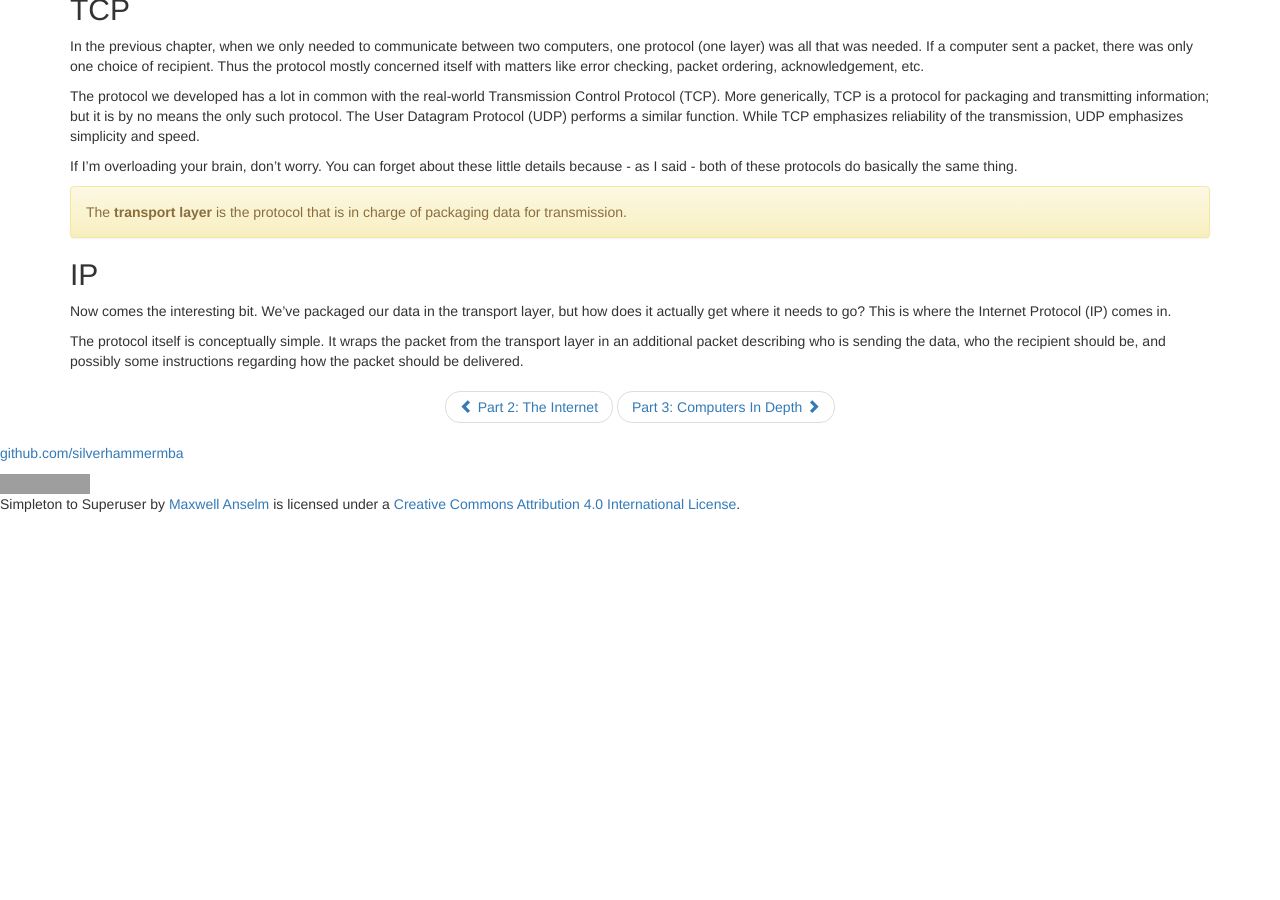
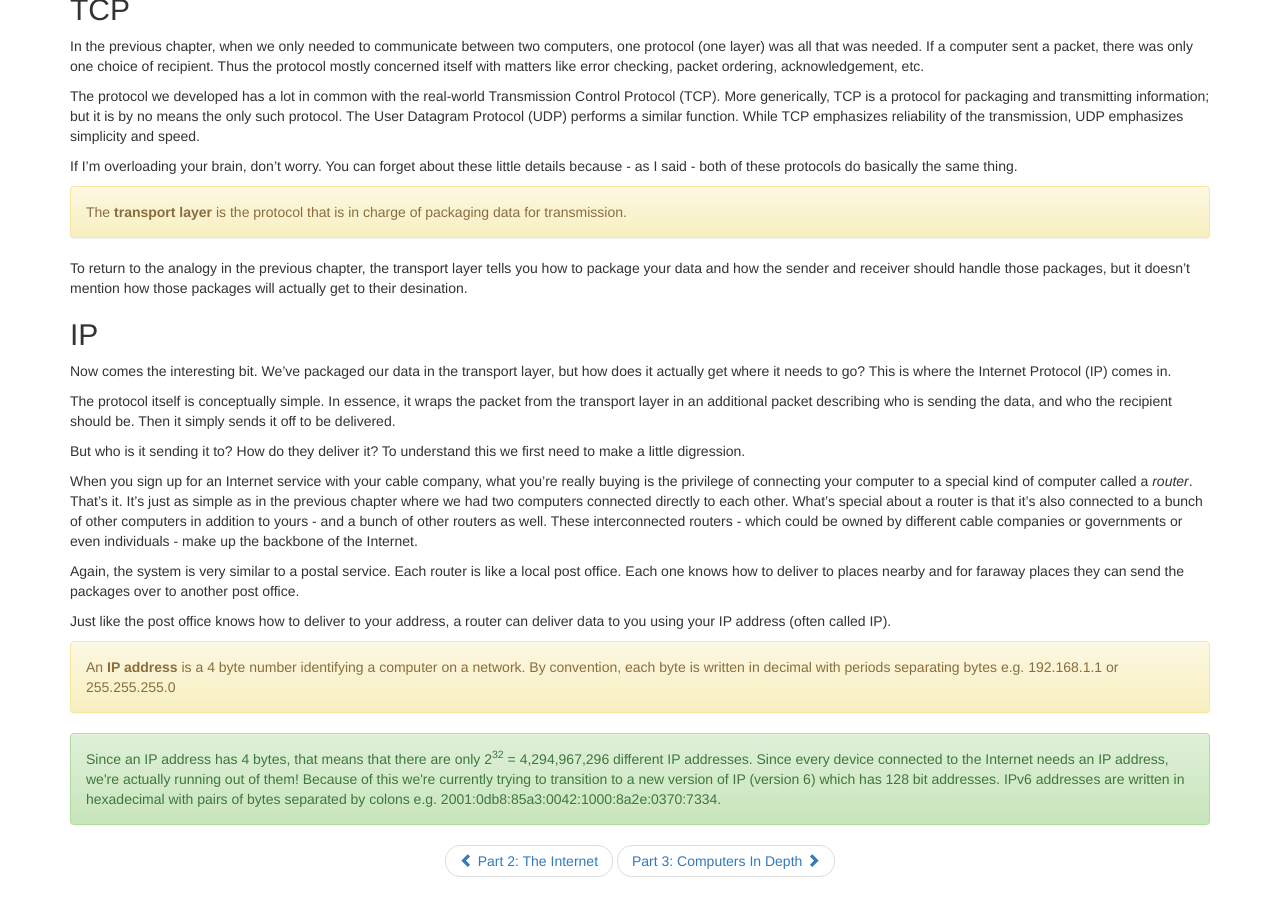
Before and after one commit to silverhammermba/superuser, a Jekyll site: the page built from _posts/2012-02-01-ch2.markdown, in a window 1280 px wide and 900 px high, scrolled down 682 px. Built offline with Jekyll 4.4.1, drawn with Linux system fonts in a browser that asks for light colours; nearby versions of some CDN libraries; Markdown is read by kramdown in place of the engine named in the settings; before the commit the page ends 1196 px from its top, so only the background shows below that; grey boxes are pictures that could not be loaded.

Commit message:
Expand IP section

```diff
--- a/_posts/2012-02-01-ch2.markdown
+++ b/_posts/2012-02-01-ch2.markdown
@@ -58,13 +58,51 @@
 packaging data for transmission.
 </div>
 
+To return to the analogy in the previous chapter, the transport layer tells you
+how to package your data and how the sender and receiver should handle those
+packages, but it doesn't mention how those packages will actually get to their
+desination.
+
 ## IP ##
 
 Now comes the interesting bit. We've packaged our data in the transport layer,
 but how does it actually get where it needs to go? This is where the Internet
 Protocol (IP) comes in.
 
-The protocol itself is conceptually simple. It wraps the packet from the
-transport layer in an additional packet describing who is sending the data, who
-the recipient should be, and possibly some instructions regarding how the packet
-should be delivered.
+The protocol itself is conceptually simple. In essence, it wraps the packet from
+the transport layer in an additional packet describing who is sending the data,
+and who the recipient should be. Then it simply sends it off to be delivered.
+
+But who is it sending it to? How do they deliver it? To understand this we first
+need to make a little digression.
+
+When you sign up for an Internet service with your cable company, what you're
+really buying is the privilege of connecting your computer to a special kind of
+computer called a _router_. That's it. It's just as simple as in the previous
+chapter where we had two computers connected directly to each other. What's
+special about a router is that it's also connected to a bunch of other computers
+in addition to yours - and a bunch of other routers as well. These
+interconnected routers - which could be owned by different cable companies or
+governments or even individuals - make up the backbone of the Internet.
+
+Again, the system is very similar to a postal service. Each router is like a
+local post office. Each one knows how to deliver to places nearby and for
+faraway places they can send the packages over to another post office.
+
+Just like the post office knows how to deliver to your address, a router can
+deliver data to you using your IP address (often called IP).
+
+<div class="alert alert-warning">
+An <strong>IP address</strong> is a 4 byte number identifying a computer on a
+network. By convention, each byte is written in decimal with periods separating
+bytes e.g. 192.168.1.1 or 255.255.255.0
+</div>
+
+<div class="alert alert-success">
+Since an IP address has 4 bytes, that means that there are only 2<sup>32</sup> =
+4,294,967,296 different IP addresses. Since every device connected to the
+Internet needs an IP address, we're actually running out of them! Because of
+this we're currently trying to transition to a new version of IP (version 6)
+which has 128 bit addresses. IPv6 addresses are written in hexadecimal with
+pairs of bytes separated by colons e.g. 2001:0db8:85a3:0042:1000:8a2e:0370:7334.
+</div>
```
